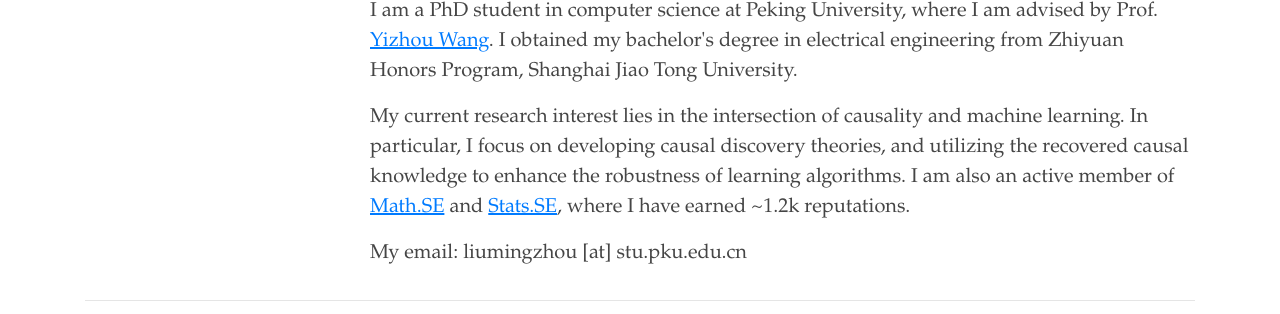
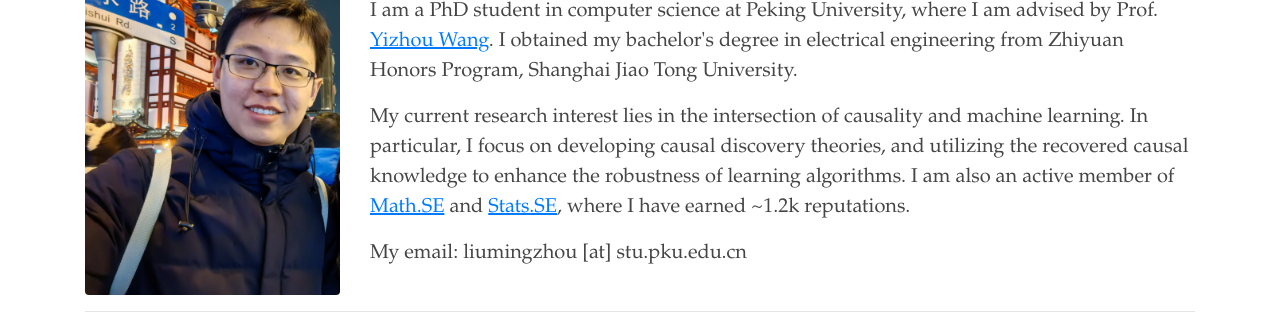
Before and after one commit to lmz123321/lmz123321.github.io, a plain HTML site: page index.html in a window 1280 px wide. Shown: the part 108-422 px from the top of the page. Drawn offline with nearby package versions, Linux system fonts and the light colour scheme.

Commit message:
Update index.html

```diff
--- a/index.html
+++ b/index.html
@@ -25,7 +25,7 @@
         <div class="container mt-5">
             <div class="row mb-3">
                 <div class="col-lg-3 col-md-4">
-                    <img class="img-fluid rounded" src="img/mingxhou.jpeg" alt="Mingzhou Liu">
+                    <img class="img-fluid rounded" src="img/mingzhou.jpeg" alt="Mingzhou Liu">
                 </div>
                 <div class="col-lg-9 col-md-8">
                     <h1>Mingzhou Liu</h1>
```
